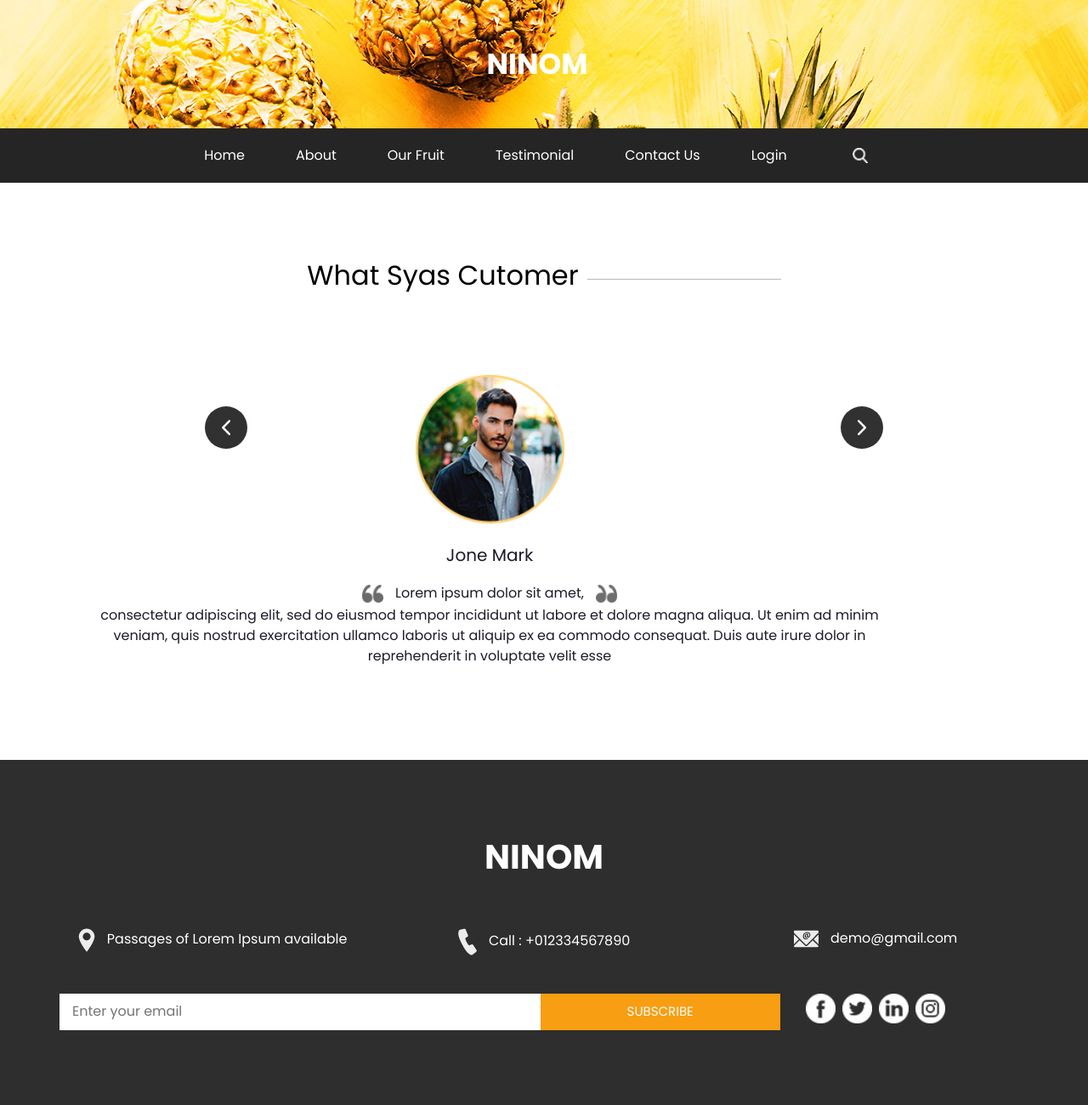
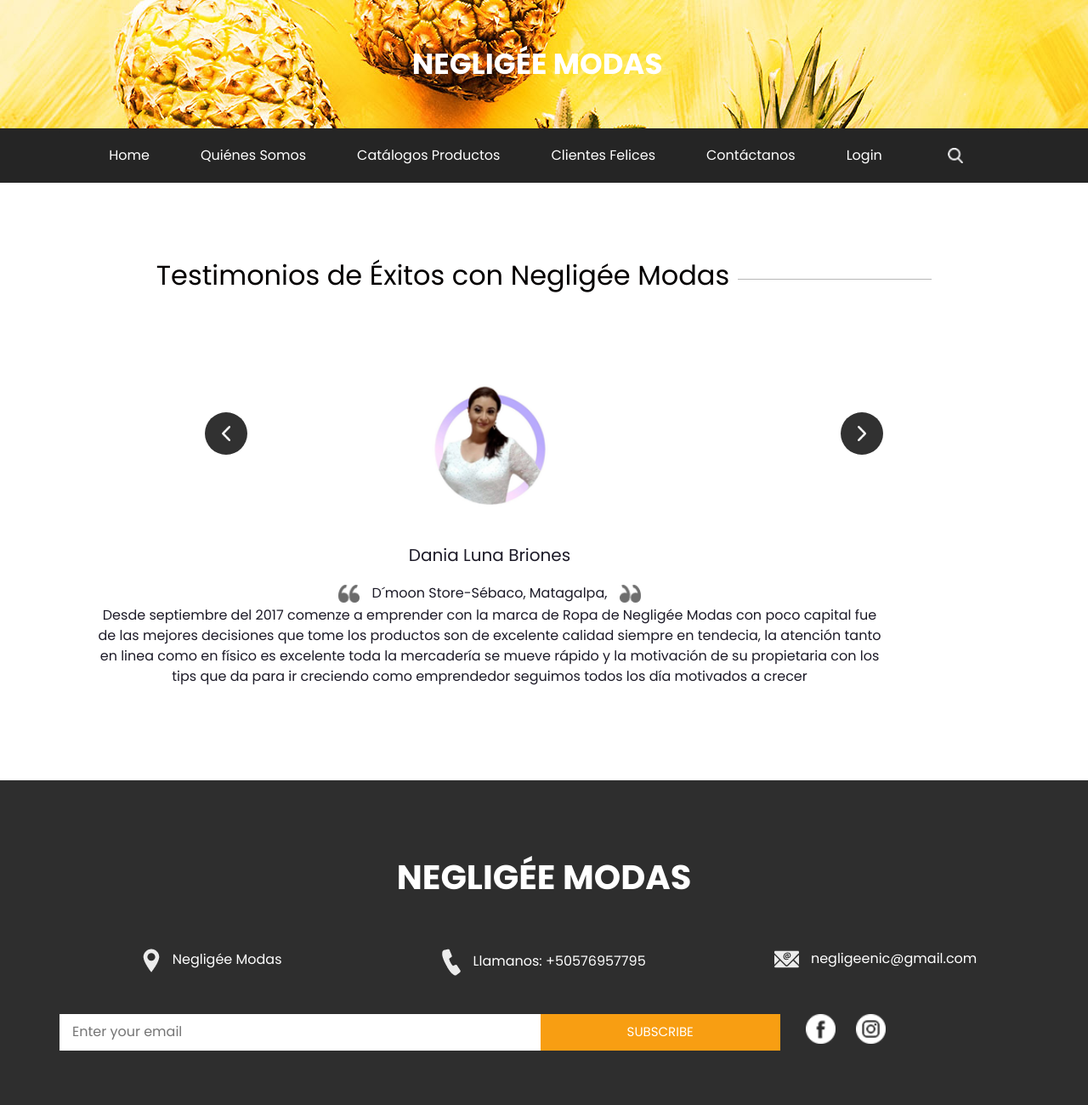
Before and after one commit to negligee09/tiendavirtual, a plain HTML site: page testimonial.html in a window 1280 px wide. Shown: the top 1300 px of the page at 85% size. Drawn offline with nearby package versions, Linux system fonts and the light colour scheme; a web font is replaced by a local one.

Commit message:
Update testimonial.html

```diff
--- a/testimonial.html
+++ b/testimonial.html
@@ -12,7 +12,7 @@
   <meta name="description" content="" />
   <meta name="author" content="" />
 
-  <title>Ninom</title>
+  <title>www.negligeemodas.com</title>
 
   <!-- slider stylesheet -->
   <link rel="stylesheet" type="text/css" href="https://cdnjs.cloudflare.com/ajax/libs/OwlCarousel2/2.1.3/assets/owl.carousel.min.css" />
@@ -34,7 +34,7 @@
     <div class="brand_box">
       <a class="navbar-brand" href="index.html">
         <span>
-          Ninom
+          Negligée Modas
         </span>
       </a>
     </div>
@@ -58,16 +58,16 @@
                   <a class="nav-link" href="index.html">Home <span class="sr-only">(current)</span></a>
                 </li>
                 <li class="nav-item">
-                  <a class="nav-link" href="about.html">About </a>
+                  <a class="nav-link" href="about.html">Quiénes Somos </a>
                 </li>
                 <li class="nav-item">
-                  <a class="nav-link" href="fruit.html">Our Fruit </a>
+                  <a class="nav-link" href="fruit.html">Catálogos Productos </a>
                 </li>
                 <li class="nav-item">
-                  <a class="nav-link" href="testimonial.html">Testimonial</a>
+                  <a class="nav-link" href="testimonial.html">Clientes Felices</a>
                 </li>
                 <li class="nav-item">
-                  <a class="nav-link" href="contact.html">Contact Us</a>
+                  <a class="nav-link" href="contact.html">Contáctanos</a>
                 </li>
                 <li class="nav-item">
                   <a class="nav-link" href="#">Login</a>
@@ -92,7 +92,7 @@
     <div class="container ">
       <div class="heading_container">
         <h2>
-          What Syas Cutomer
+          Testimonios de Éxitos con Negligée Modas
         </h2>
         <hr>
       </div>
@@ -101,21 +101,22 @@
           <div class="carousel-item active">
             <div class="client_container layout_padding-top">
               <div class="img-box">
-                <img src="images/client-img.png" alt="">
+                <img src="images/client-img2.png" alt="">
               </div>
               <div class="detail-box">
                 <h5>
-                  Jone Mark
+                Dania Luna Briones
                 </h5>
                 <p>
                   <img src="images/left-quote.png" alt="">
                   <span>
-                    Lorem ipsum dolor sit amet,
+                    D´moon Store-Sébaco, Matagalpa,
                   </span>
                   <img src="images/right-quote.png" alt=""> <br>
-                  consectetur adipiscing elit, sed do eiusmod tempor incididunt ut labore et dolore magna aliqua. Ut enim ad minim
-                  veniam, quis nostrud exercitation ullamco laboris ut aliquip ex ea commodo
-                  consequat. Duis aute irure dolor in reprehenderit in voluptate velit esse
+                  Desde septiembre del 2017 comenze a emprender con la marca de Ropa de Negligée Modas con poco capital fue
+                  de las mejores decisiones que tome los productos son de excelente calidad siempre en tendecia, la atención tanto
+                en linea como en físico es excelente toda la mercadería se mueve rápido y la motivación de su propietaria con los
+                  tips que da para ir creciendo como emprendedor seguimos todos los día motivados a crecer
                 </p>
               </div>
             </div>
@@ -123,21 +124,22 @@
           <div class="carousel-item">
             <div class="client_container layout_padding-top">
               <div class="img-box">
-                <img src="images/client-img.png" alt="">
+                <img src="images/client-img.png3" alt="">
               </div>
               <div class="detail-box">
                 <h5>
-                  Jone Mark
+                  Vera Molina
                 </h5>
                 <p>
                   <img src="images/left-quote.png" alt="">
                   <span>
-                    Lorem ipsum dolor sit amet,
+                   Tienda Van Móvil-Estelí,
                   </span>
                   <img src="images/right-quote.png" alt=""> <br>
-                  consectetur adipiscing elit, sed do eiusmod tempor incididunt ut labore et dolore magna aliqua. Ut enim ad minim
-                  veniam, quis nostrud exercitation ullamco laboris ut aliquip ex ea commodo
-                  consequat. Duis aute irure dolor in reprehenderit in voluptate velit esse
+                  Desde enero del 2017 comenze a emprender con Negligee modas con poco dinero ,el tiempo fue pasando y las
+                  ventas aumentando los estilos bellisimos como siempre.Por otro lado les puedo decir que el tiempo no ha
+                  cambiado nada en cuanto a su atención,siempre amables tanto en la tienda como online No tengan miedo a
+                  arriesgarse jamás en emprender, el que no arriesga no gana. Yo tengo ya 9 años con mi negocio
                 </p>
               </div>
             </div>
@@ -145,21 +147,21 @@
           <div class="carousel-item">
             <div class="client_container layout_padding-top">
               <div class="img-box">
-                <img src="images/client-img.png" alt="">
+                <img src="images/" alt="">
               </div>
               <div class="detail-box">
                 <h5>
-                  Jone Mark
+
                 </h5>
                 <p>
                   <img src="images/left-quote.png" alt="">
                   <span>
-                    Lorem ipsum dolor sit amet,
+
                   </span>
                   <img src="images/right-quote.png" alt=""> <br>
-                  consectetur adipiscing elit, sed do eiusmod tempor incididunt ut labore et dolore magna aliqua. Ut enim ad minim
-                  veniam, quis nostrud exercitation ullamco laboris ut aliquip ex ea commodo
-                  consequat. Duis aute irure dolor in reprehenderit in voluptate velit esse
+
+
+
                 </p>
               </div>
             </div>
@@ -184,7 +186,7 @@
     <div class="container">
       <div class="info_logo">
         <h2>
-          NiNom
+          Negligée Modas
         </h2>
       </div>
       <div class="info_contact">
@@ -193,7 +195,7 @@
             <a href="">
               <img src="images/location.png" alt="">
               <span>
-                Passages of Lorem Ipsum available
+                Negligée Modas
               </span>
             </a>
           </div>
@@ -201,7 +203,7 @@
             <a href="">
               <img src="images/call.png" alt="">
               <span>
-                Call : +012334567890
+                Llamanos: +50576957795
               </span>
             </a>
           </div>
@@ -209,7 +211,7 @@
             <a href="">
               <img src="images/mail.png" alt="">
               <span>
-                demo@gmail.com
+                negligeenic@gmail.com
               </span>
             </a>
           </div>
@@ -229,22 +231,22 @@
         <div class="col-md-4 col-lg-3">
           <div class="info_social">
             <div>
-              <a href="">
+              <a href="https://www.facebook.com/Negligeemodas">
                 <img src="images/facebook-logo-button.png" alt="">
               </a>
             </div>
             <div>
               <a href="">
-                <img src="images/twitter-logo-button.png" alt="">
+                <img src="images/" alt="">
               </a>
             </div>
             <div>
               <a href="">
-                <img src="images/linkedin.png" alt="">
+                <img src="images/" alt="">
               </a>
             </div>
             <div>
-              <a href="">
+              <a href="https://www.instagram.com/negligeemodas/">
                 <img src="images/instagram.png" alt="">
               </a>
             </div>
```
